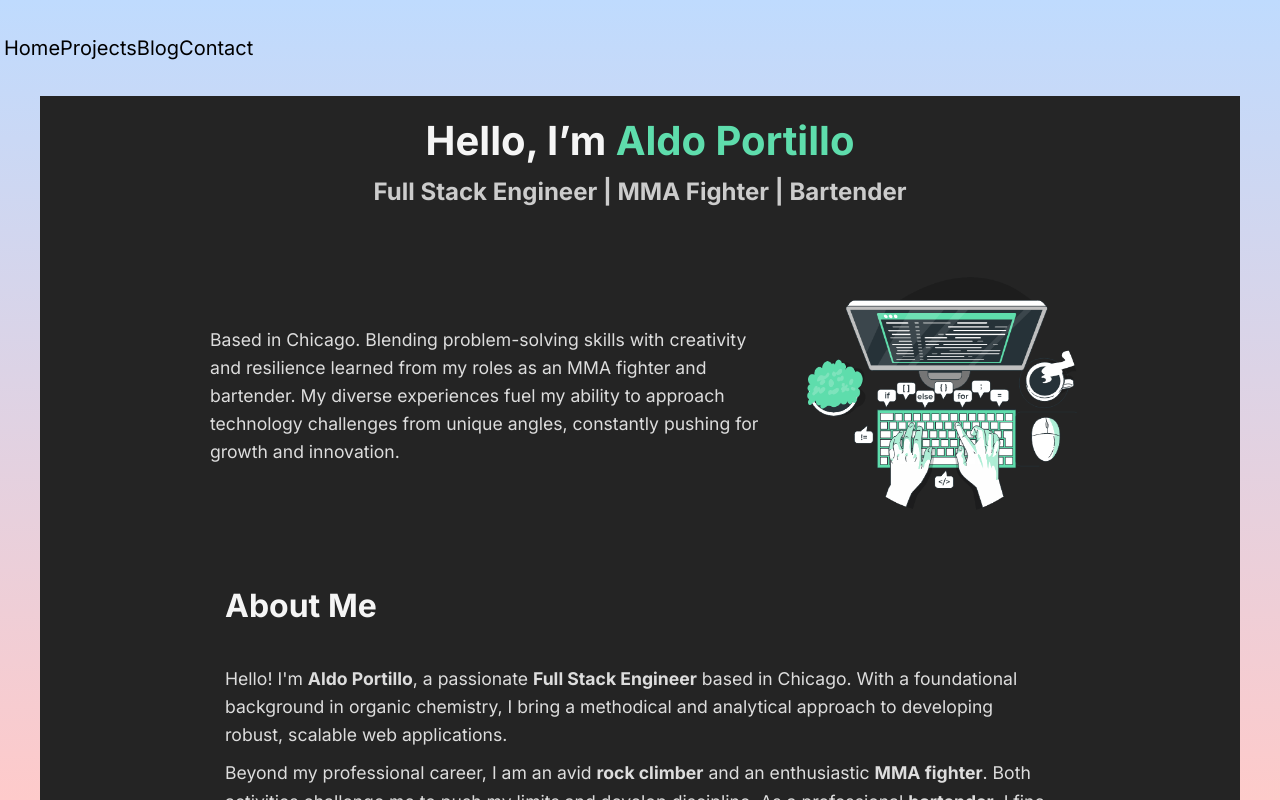
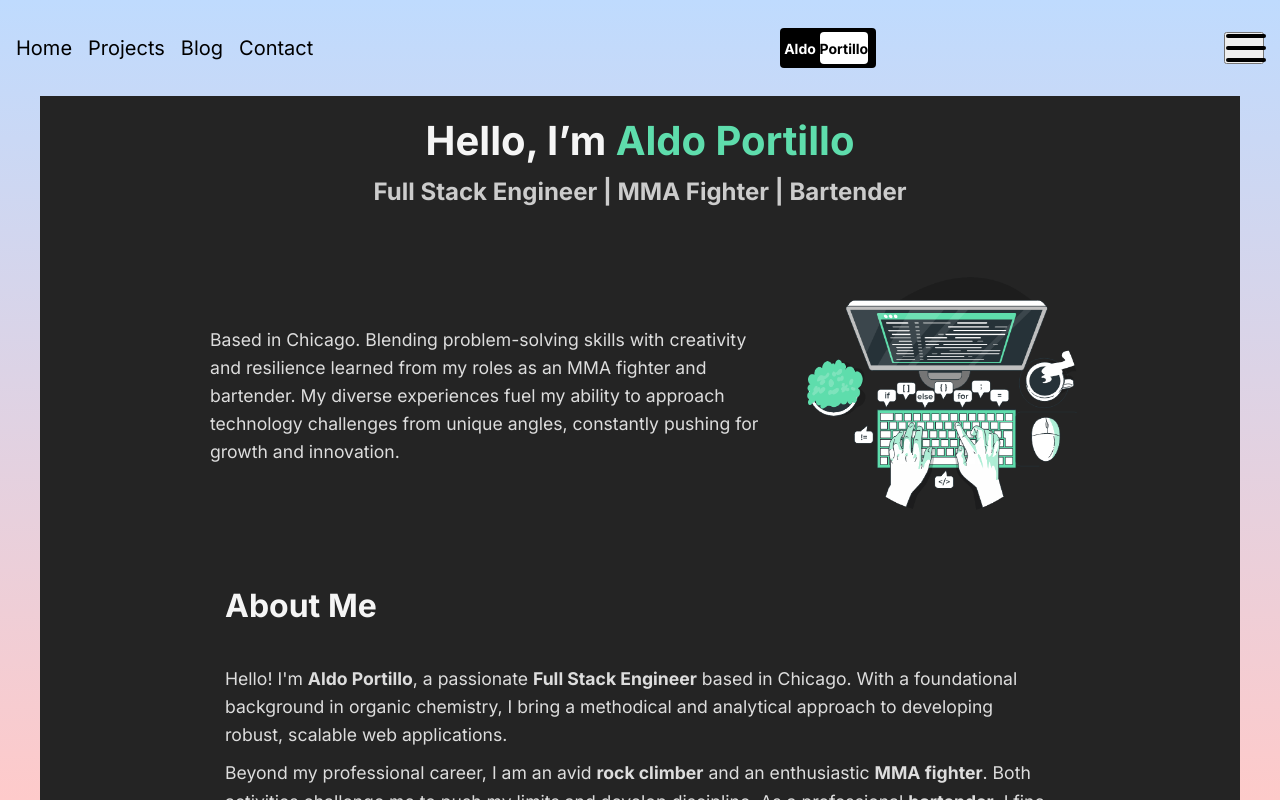
Before and after one commit to aldoportillo/portfolio-next, a Next.js app: page / in a window 1280 px wide. Built offline with nearby package versions, Linux system fonts and the light colour scheme.

Commit message:
Modify NavBar

```diff
--- a/src/components/NavBar/NavBar.js
+++ b/src/components/NavBar/NavBar.js
@@ -1,10 +1,10 @@
 "use client";
 
-import Image from "next/image";
-import Link from "next/link";
-import { useState } from "react";
-import NavLink from "../NavLink";
-import { motion } from "framer-motion";
+import Link from 'next/link';
+import styled from 'styled-components';
+import { motion } from 'framer-motion';
+import { useState } from 'react';
+import NavLink from '@/components/NavLink';
 
 const links = [
   { url: "/", title: "Home" },
@@ -13,8 +13,8 @@ const links = [
   { url: "/contact", title: "Contact" },
 ];
 
-const NavBar = () => {
-  const [open, setOpen] = useState(true);
+const Navbar = () => {
+  const [open, setOpen] = useState(false);
 
   const topVariants = {
     closed: {
@@ -68,77 +68,132 @@ const NavBar = () => {
     },
   };
 
+
   return (
-    <div style={{ height: '100%', display: 'flex', alignItems: 'center', justifyContent: 'between', padding: '0 4px', fontSize: '1.25rem' }}>
-      {/* LINKS */}
-      <div style={{ display: 'block', flexDirection: 'row', gap: '16px', width: '33.333%' }}>
+    <NavContainer>
+      <LinksContainer>
         {links.map((link) => (
           <NavLink link={link} key={link.title} />
         ))}
-      </div>
-      {/* LOGO */}
-      <div style={{ display: 'none', width: '33.333%', justifyContent: 'center' }}>
-        <Link
-          href="/"
-          style={{ fontSize: '0.875rem', backgroundColor: 'black', borderRadius: '4px', padding: '4px', fontWeight: 'bold', display: 'flex', alignItems: 'center', justifyContent: 'center' }}
-        >
-          <span style={{ color: 'white', marginRight: '4px' }}>Lama</span>
-          <span style={{ width: '48px', height: '32px', borderRadius: '4px', backgroundColor: 'white', color: 'black', display: 'flex', alignItems: 'center', justifyContent: 'center' }}>
-            .dev
-          </span>
-        </Link>
-      </div>
-      {/* RESPONSIVE MENU */}
-      <div style={{ display: 'none' }}>
-        {/* MENU BUTTON */}
-        <button
-          style={{ width: '40px', height: '32px', display: 'flex', flexDirection: 'column', justifyContent: 'space-between', position: 'relative', zIndex: 50 }}
-          onClick={() => setOpen((prev) => !prev)}
-        >
-          <motion.div
-            variants={topVariants}
-            animate={open ? "opened" : "closed"}
-            style={{ width: '40px', height: '4px', backgroundColor: 'black', borderRadius: '2px' }}
-          ></motion.div>
-          <motion.div
-            variants={centerVariants}
-            animate={open ? "opened" : "closed"}
-            style={{ width: '40px', height: '4px', backgroundColor: 'black', borderRadius: '2px' }}
-          ></motion.div>
-          <motion.div
-            variants={bottomVariants}
-            animate={open ? "opened" : "closed"}
-            style={{ width: '40px', height: '4px', backgroundColor: 'black', borderRadius: '2px' }}
-          ></motion.div>
-        </button>
-        {/* MENU LIST */}
+      </LinksContainer>
+      <LogoContainer>
+        <LogoLink href="/">
+          <span>Aldo</span>
+          <span className="logo-text">Portillo</span>
+        </LogoLink>
+      </LogoContainer>
+      <div>
+        <MenuButton onClick={() => setOpen((prev) => !prev)}>
+          <MenuBar variants={topVariants} animate={open ? "opened" : "closed"} />
+          <MenuBar variants={centerVariants} animate={open ? "opened" : "closed"} />
+          <MenuBar variants={bottomVariants} animate={open ? "opened" : "closed"} />
+        </MenuButton>
         {open && (
-          <motion.div
-            variants={listVariants}
-            initial="closed"
-            animate="opened"
-            style={{ position: 'absolute', top: 0, left: 0, width: '100vw', height: '100vh', backgroundColor: 'black', color: 'white', display: 'flex', flexDirection: 'column', alignItems: 'center', justifyContent: 'center', gap: '32px', fontSize: '2.25rem', zIndex: 40 }}
-          >
+          <MenuList variants={listVariants} initial="closed" animate="opened">
             {links.map((link) => (
-              <motion.div
-                variants={listItemVariants}
-                key={link.title}
-              >
+              <MenuItem variants={listItemVariants} key={link.title}>
                 <Link href={link.url}>{link.title}</Link>
-                <motion.div
-                variants={listItemVariants}
-                key={link.title}
-                style={{}}  // Inline styles for list items if needed
-              >
-                <Link href={link.url}>{link.title}</Link>
-              </motion.div>
-              </motion.div>
+              </MenuItem>
             ))}
-          </motion.div>
+          </MenuList>
         )}
       </div>
-    </div>
+    </NavContainer>
   );
-}
+};
 
-export default NavBar;
+export default Navbar;
+
+
+const NavContainer = styled.div`
+  height: 100%;
+  display: flex;
+  align-items: center;
+  justify-content: space-between;
+  padding: 0 16px;
+  font-size: 1.25rem;
+`;
+
+const LinksContainer = styled.div`
+  display: none;
+  flex-direction: row;
+  gap: 16px;
+  width: 33.333%;
+
+  @media (min-width: 768px) {
+    display: flex;
+  }
+`;
+
+const LogoContainer = styled.div`
+  display: none;
+  width: 33.333%;
+  justify-content: center;
+
+  @media (min-width: 1024px) {
+    display: flex;
+  }
+`;
+
+const LogoLink = styled(Link)`
+  font-size: 0.875rem;
+  background-color: black;
+  border-radius: 0.25rem;
+  padding: 0.25rem;
+  font-weight: bold;
+  display: flex;
+  align-items: center;
+  justify-content: center;
+
+  span {
+    color: white;
+    margin-right: 0.25rem;
+  }
+
+  .logo-text {
+    width: 3rem;
+    height: 2rem;
+    border-radius: 0.25rem;
+    background-color: white;
+    color: black;
+    display: flex;
+    align-items: center;
+    justify-content: center;
+  }
+`;
+
+const MenuButton = styled.button`
+  width: 2.5rem;
+  height: 2rem;
+  display: flex;
+  flex-direction: column;
+  justify-content: space-between;
+  position: relative;
+  z-index: 50;
+`;
+
+const MenuBar = styled(motion.div)`
+  width: 2.5rem;
+  height: 0.25rem;
+  background-color: black;
+  border-radius: 0.125rem;
+`;
+
+const MenuList = styled(motion.div)`
+  position: absolute;
+  top: 0;
+  left: 0;
+  width: 100vw;
+  height: 100vh;
+  background-color: black;
+  color: white;
+  display: flex;
+  flex-direction: column;
+  align-items: center;
+  justify-content: center;
+  gap: 2rem;
+  font-size: 2.25rem;
+  z-index: 40;
+`;
+
+const MenuItem = styled(motion.div)``;
```
